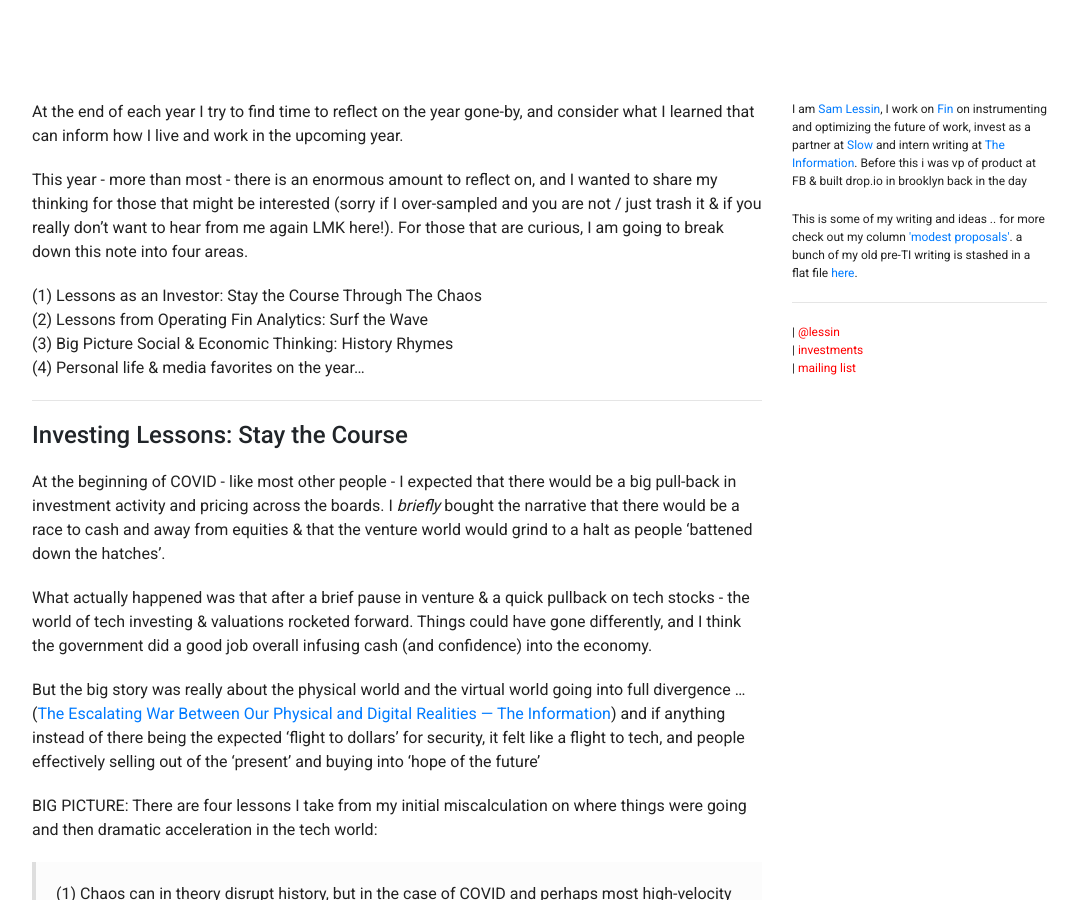
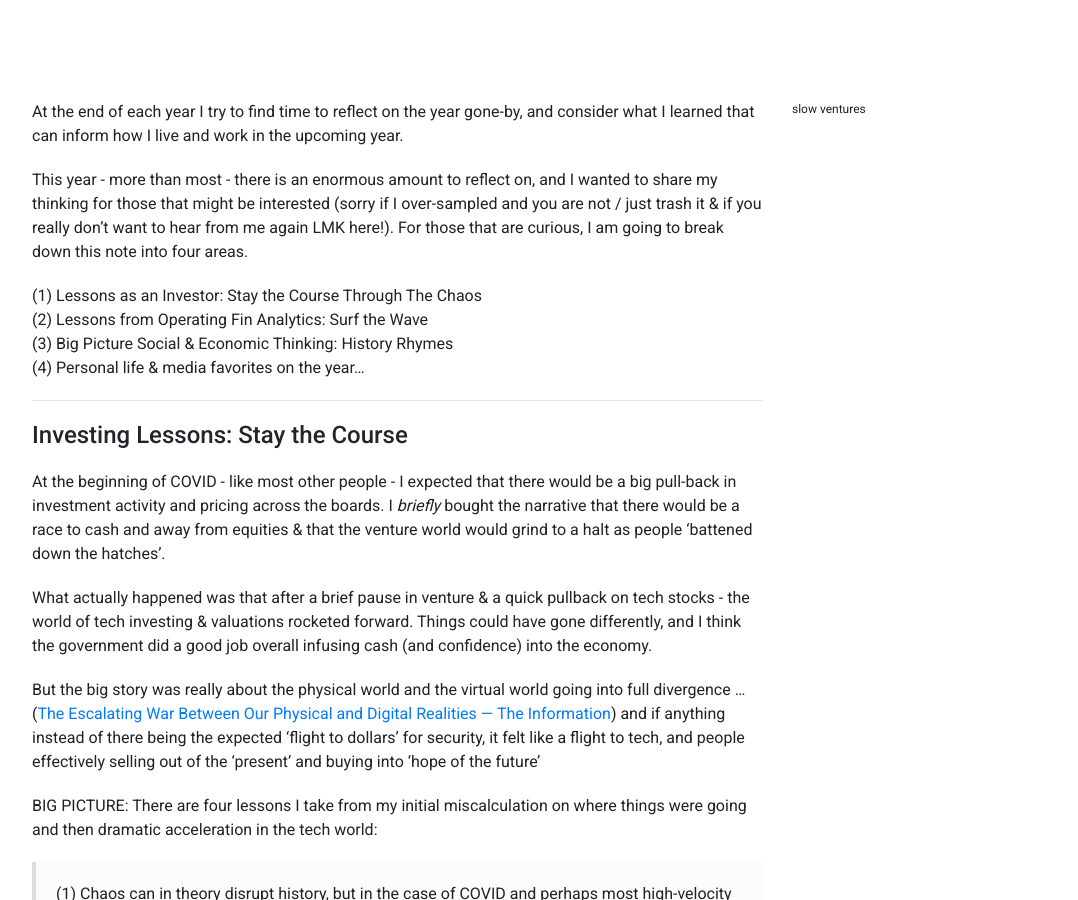
Before and after one commit to lessin/slow-website, a Jekyll site: the page built from test.md, in a window 1280 px wide and 900 px high. Shown: the whole window, without its empty margins (53-1131 px from the left). Built offline with Jekyll 4.4.1, drawn with Linux system fonts in a browser that asks for light colours; nearby versions of some CDN libraries.

Commit message:
Update sidebar_topics.html

```diff
--- a/_layouts/sidebar_topics.html
+++ b/_layouts/sidebar_topics.html
@@ -14,14 +14,7 @@
 
 
       <div class="col-sm-3" style="font-size:12px">
-        <p>I am <a href="/">Sam Lessin</a>, I work on <a href="https://www.fin.com">Fin</a> on instrumenting and optimizing the future of work, invest as a partner at <a href="http://slow.co">Slow</a> and intern writing at <a href="https://www.theinformation.com">The Information</a>.  Before this i was vp of product at FB &amp; built drop.io in brooklyn back in the day</p>
-        <p>This is some of my writing and ideas .. for more check out my column <a href="https://www.theinformation.com/reporters/sam-lessin">'modest proposals'</a>.  a bunch of my old pre-TI writing is stashed in a flat file <a href="http://www.wlessin.com/writing-old-flat/">here</a>.</p>
-        <hr>
-        <p>
-          | <a style="color:red" href="https://www.twitter.com/lessin">@lessin</a><br>
-          | <a style="color:red" href="http://www.angel.co/lessin/">investments</a><br>
-          | <a style="color:red" href="http://www.wlessin.com/signup/">mailing list<br>
-        </p>
+        <p>slow ventures</p>
       </div>
     </div>
     <!-- 2 -->
```
